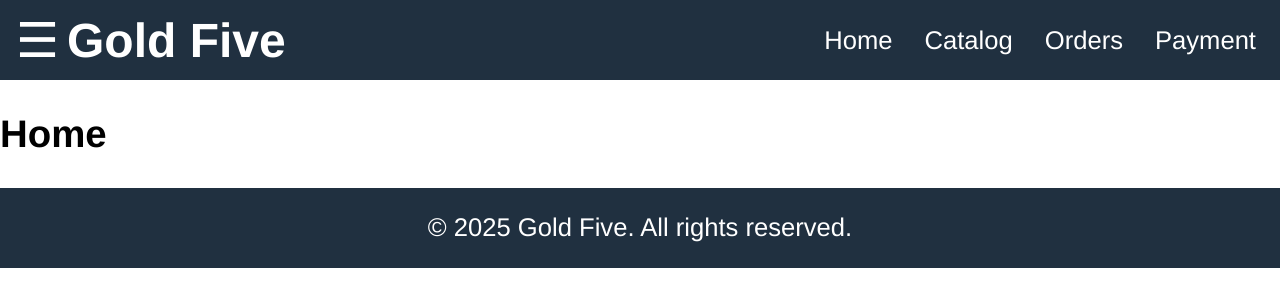
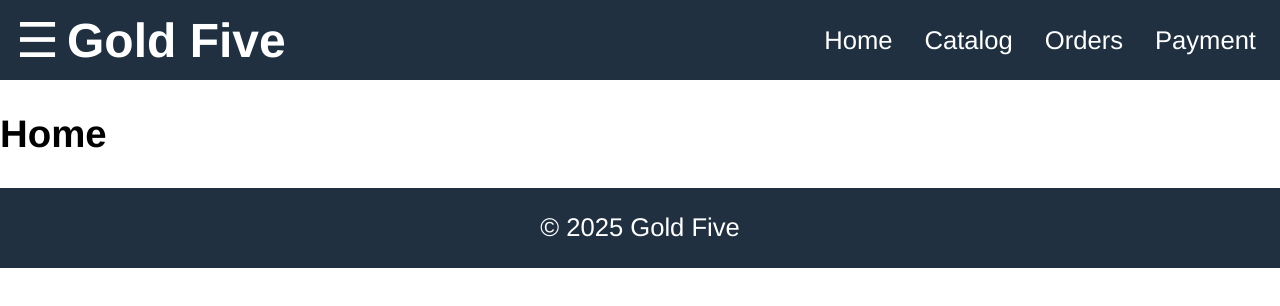
Before and after one commit to Gold-Five/gold-five-web, a React (Create React App) app in the folder frontend/: page / in a window 1280 px wide. Shown: the top 306 px of the page. Built offline with nearby package versions, Linux system fonts and the light colour scheme.

Commit message:
style modified

```diff
--- a/frontend/src/App.tsx
+++ b/frontend/src/App.tsx
@@ -63,7 +63,7 @@ function App() {
             </Routes>
           </main>
           <footer className="footer">
-            &copy; 2025 Gold Five. All rights reserved.
+            &copy; 2025 Gold Five
           </footer>
         </div>
       {/*</div>*/}
```
